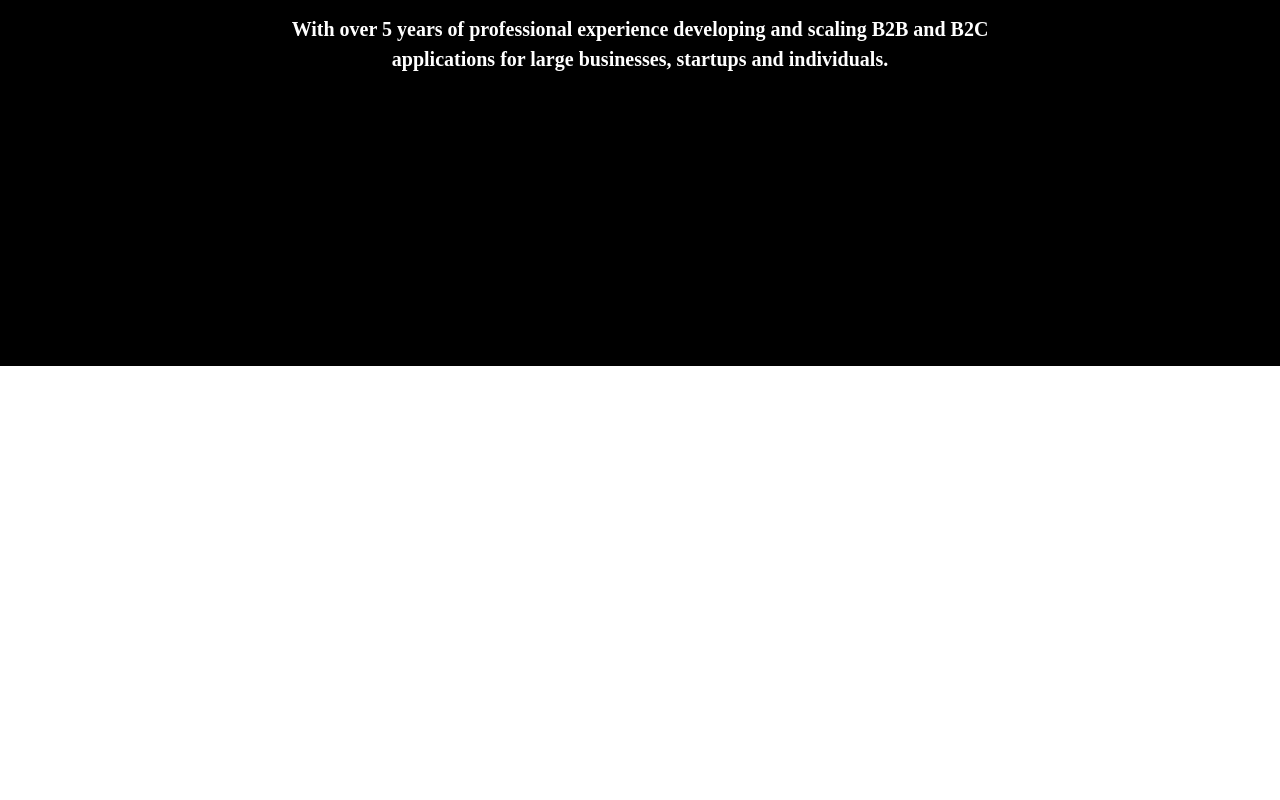
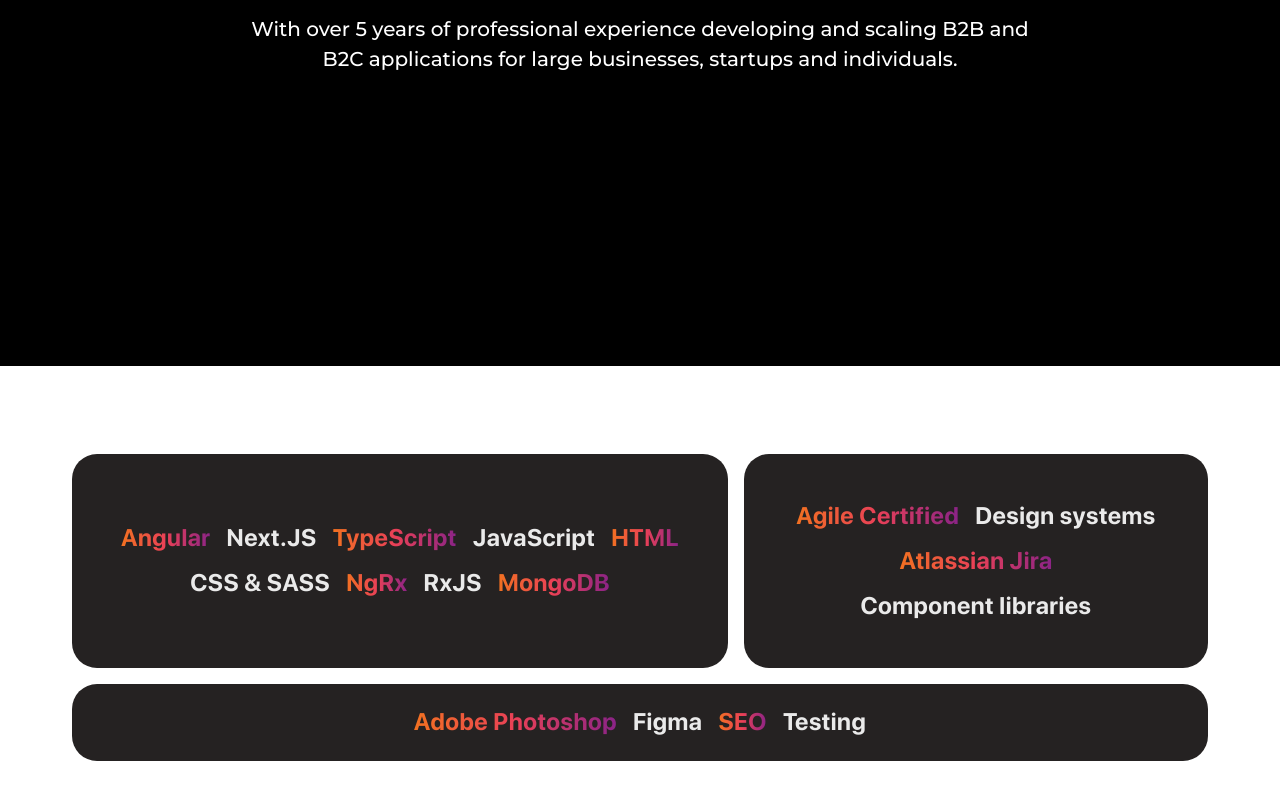
Before and after one commit to JanisOzolins/janisozolins-2023, a Next.js app: page / in a window 1280 px wide. Shown: the part 434-1234 px from the top of the page. Before the commit the page ends 800 px from the top, so only its background shows below. Built offline with nearby package versions, Linux system fonts and the light colour scheme.

Commit message:
Skills section

```diff
--- /dev/null
+++ b/app/about/page.js
@@ -0,0 +1,3 @@
+export default function Page() {
+  return <div>About</div>;
+}
--- a/app/components/Hero/hero.module.scss
+++ b/app/components/Hero/hero.module.scss
@@ -37,7 +37,6 @@
     width: 90%;
     max-width: 800px;
     text-align: center;
-    font-weight: bold;
     z-index: 2;
   }
 
@@ -48,6 +47,7 @@
     font-size: 3rem;
     line-height: 1.1;
     font-family: "SFPro";
+    font-weight: bold;
 
     @media (min-width: 768px) {
       font-size: 4rem;
@@ -58,6 +58,7 @@
     line-height: 1.5;
     font-size: 1rem;
     margin-top: 1rem;
+    font-weight: 500;
     color: #fff;
 
     @media (min-width: 768px) {
--- /dev/null
+++ b/app/components/Skills/skills.js
@@ -0,0 +1,75 @@
+import styles from "./skills.module.scss";
+
+export default function Skills() {
+  return (
+    <section id="skills">
+      <div className={styles.container}>
+        <div
+          className={`${styles.skills__container} ${styles.skills__container__one}`}
+        >
+          <span className={styles.skills__pill}>
+            <span className={styles.skills__pill__label}>Angular</span>
+          </span>
+          <span className={styles.skills__pill}>
+            <span className={styles.skills__pill__label}>Next.JS</span>
+          </span>
+          <span className={styles.skills__pill}>
+            <span className={styles.skills__pill__label}>TypeScript</span>
+          </span>
+          <span className={styles.skills__pill}>
+            <span className={styles.skills__pill__label}>JavaScript</span>
+          </span>
+          <span className={styles.skills__pill}>
+            <span className={styles.skills__pill__label}>HTML</span>
+          </span>
+          <span className={styles.skills__pill}>
+            <span className={styles.skills__pill__label}>CSS & SASS</span>
+          </span>
+          <span className={styles.skills__pill}>
+            <span className={styles.skills__pill__label}>NgRx</span>
+          </span>
+          <span className={styles.skills__pill}>
+            <span className={styles.skills__pill__label}>RxJS</span>
+          </span>
+          <span className={styles.skills__pill}>
+            <span className={styles.skills__pill__label}>MongoDB</span>
+          </span>
+        </div>
+        <div
+          className={`${styles.skills__container} ${styles.skills__container__two}`}
+        >
+          <span className={styles.skills__pill}>
+            <span className={styles.skills__pill__label}>Agile Certified</span>
+          </span>
+          <span className={styles.skills__pill}>
+            <span className={styles.skills__pill__label}>Design systems</span>
+          </span>
+          <span className={styles.skills__pill}>
+            <span className={styles.skills__pill__label}>Atlassian Jira</span>
+          </span>
+          <span className={styles.skills__pill}>
+            <span className={styles.skills__pill__label}>
+              Component libraries
+            </span>
+          </span>
+        </div>
+        <div
+          className={`${styles.skills__container} ${styles.skills__container__three}`}
+        >
+          <span className={styles.skills__pill}>
+            <span className={styles.skills__pill__label}>Adobe Photoshop</span>
+          </span>
+          <span className={styles.skills__pill}>
+            <span className={styles.skills__pill__label}>Figma</span>
+          </span>
+          <span className={styles.skills__pill}>
+            <span className={styles.skills__pill__label}>SEO</span>
+          </span>
+          <span className={styles.skills__pill}>
+            <span className={styles.skills__pill__label}>Testing</span>
+          </span>
+        </div>
+      </div>
+    </section>
+  );
+}
--- /dev/null
+++ b/app/components/Skills/skills.module.scss
@@ -0,0 +1,90 @@
+@import "/app/styles/variables.scss";
+
+.container {
+  display: grid;
+  grid-template-columns: repeat(12, 1fr);
+  grid-template-rows: repeat(2, auto);
+  width: 90%;
+  margin: 5rem auto;
+  max-width: 1300px;
+}
+.skills {
+  &__container {
+    display: flex;
+    justify-content: center;
+    background: #252222;
+    flex-wrap: wrap;
+    border-radius: 25px;
+    gap: $unit * 2;
+    padding: 3rem;
+    margin: 0.5rem;
+
+    @media (min-width: 768px) {
+      flex-direction: column;
+    }
+
+    &__one {
+      grid-column: span 12;
+      flex: 1;
+      font-size: 1.3rem;
+      justify-content: center;
+      align-content: center;
+
+      @media (min-width: 768px) {
+        flex-direction: row;
+        grid-column: span 7;
+      }
+    }
+
+    &__two {
+      grid-column: span 12;
+      align-items: flex-end;
+      flex: 0 0 30%;
+
+      @media (min-width: 768px) {
+        flex-direction: row;
+        grid-column: span 5;
+      }
+    }
+
+    &__three {
+      grid-column: span 12;
+      grid-row: 2/-1;
+      flex-direction: row;
+      flex: 1;
+      font-size: 1rem;
+      padding: 1.5rem 2rem;
+    }
+  }
+
+  &__pill {
+    display: inline-flex;
+    align-items: center;
+    white-space: break-spaces;
+    text-align: center;
+
+    &__label {
+      font-family: "SFPro";
+      letter-spacing: 0.5px;
+      line-height: 1.2;
+      font-size: 1.5rem;
+      font-weight: bold;
+      color: #eaeaea;
+    }
+
+    &:nth-child(2n-1) &__label {
+      @include accent-gradient;
+      -webkit-background-clip: text;
+      -webkit-text-fill-color: transparent;
+    }
+
+    &:hover &__label {
+      opacity: 1;
+      cursor: default;
+    }
+
+    @media (min-width: 768px) {
+      white-space: nowrap;
+    }
+  }
+}
--- a/app/layout.js
+++ b/app/layout.js
@@ -1,4 +1,10 @@
 import "./styles/globals.scss";
+import { Montserrat } from "next/font/google";
+
+const montserrat = Montserrat({
+  weight: ["400", "500", "600", "700", "800", "900"],
+  subsets: ["latin"],
+});
 
 export const metadata = {
   title: "Janis Ozolins | UX Developer",
@@ -8,7 +14,7 @@ export const metadata = {
 export default function RootLayout({ children }) {
   return (
     <html lang="en">
-      <body>{children}</body>
+      <body className={montserrat.className}>{children}</body>
     </html>
   );
 }
--- a/app/page.js
+++ b/app/page.js
@@ -1,11 +1,13 @@
-import Image from 'next/image'
-import styles from './page.module.scss'
-import Hero from '@/app/components/Hero/hero'
+import Image from "next/image";
+import styles from "./page.module.scss";
+import Hero from "@/app/components/Hero/hero";
+import Skills from "@/app/components/Skills/skills";
 
 export default function Home() {
   return (
     <main className={styles.main}>
       <Hero></Hero>
+      <Skills></Skills>
     </main>
-  )
+  );
 }
```
